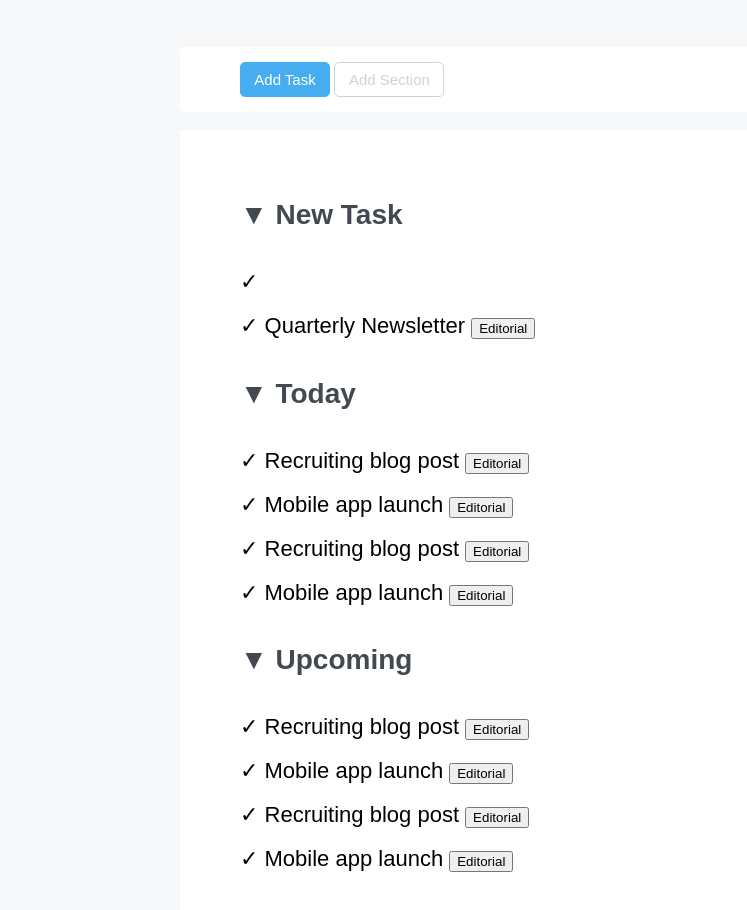
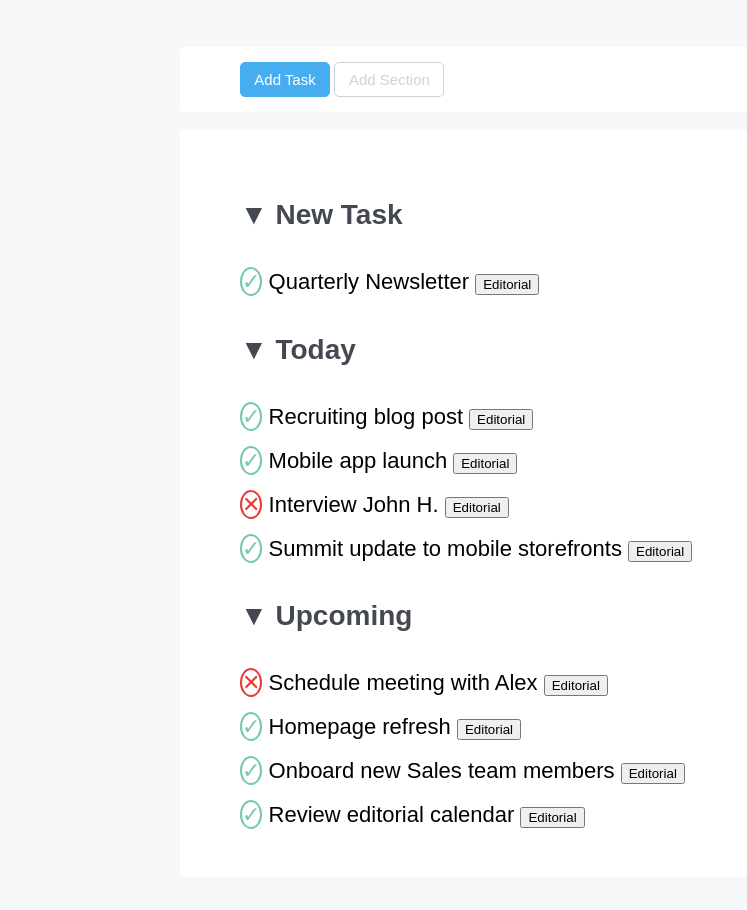
Before and after one commit to valeriobilli/html-css-toboolist, a plain HTML site: page index.html in a window 1280 px wide. Shown: the part 114-1024 px from the top of the page, without its empty margins (0-747 px from the left). After the commit the page ends 999 px from the top, so only its background shows below. Drawn offline with Linux system fonts and the light colour scheme.

Commit message:
style(main): style text

```diff
--- a/css/style.css
+++ b/css/style.css
@@ -66,4 +66,14 @@ section {
     font-size: 22px;
 }
 
-.done
+.done {
+    color: rgba(115,199,179,255);
+    border: 2px solid rgba(115,199,179,255);
+    border-radius: 50%;
+}
+
+.notdone {
+    color: rgba(231,60,52,255);
+    border: 2px solid rgba(231,60,52,255);
+    border-radius: 50%;
+}
--- a/index.html
+++ b/index.html
@@ -24,23 +24,23 @@
         <div class="container">
             <section>
                 <h2>&#9660 New Task</h2>
-                <div><div class="done">&#10003</div>&#10003 Quarterly Newsletter <button>Editorial</button></div>
+                <div> <span class="done">&#10003</span> Quarterly Newsletter <button>Editorial</button></div>
             </section>
 
             <section>
                 <h2>&#9660 Today</h2>
-                <div>&#10003 Recruiting blog post <button>Editorial</button></div>
-                <div>&#10003 Mobile app launch <button>Editorial</button></div>
-                <div>&#10003 Recruiting blog post <button>Editorial</button></div>
-                <div>&#10003 Mobile app launch <button>Editorial</button></div>
+                <div><span class="done">&#10003</span> Recruiting blog post <button>Editorial</button></div>
+                <div><span class="done">&#10003</span> Mobile app launch <button>Editorial</button></div>
+                <div><span class="notdone">&#10005</span> Interview John H. <button>Editorial</button></div>
+                <div><span class="done">&#10003</span> Summit update to mobile storefronts <button>Editorial</button></div>
             </section>
 
             <section>
                 <h2>&#9660 Upcoming</h2>
-                <div>&#10003 Recruiting blog post <button>Editorial</button></div>
-                <div>&#10003 Mobile app launch <button>Editorial</button></div>
-                <div>&#10003 Recruiting blog post <button>Editorial</button></div>
-                <div>&#10003 Mobile app launch <button>Editorial</button></div>
+                <div><span class="notdone">&#10005</span> Schedule meeting with Alex <button>Editorial</button></div>
+                <div><span class="done">&#10003</span> Homepage refresh <button>Editorial</button></div>
+                <div><span class="done">&#10003</span> Onboard new Sales team members <button>Editorial</button></div>
+                <div><span class="done">&#10003</span> Review editorial calendar <button>Editorial</button></div>
 
             </section>
 
```
